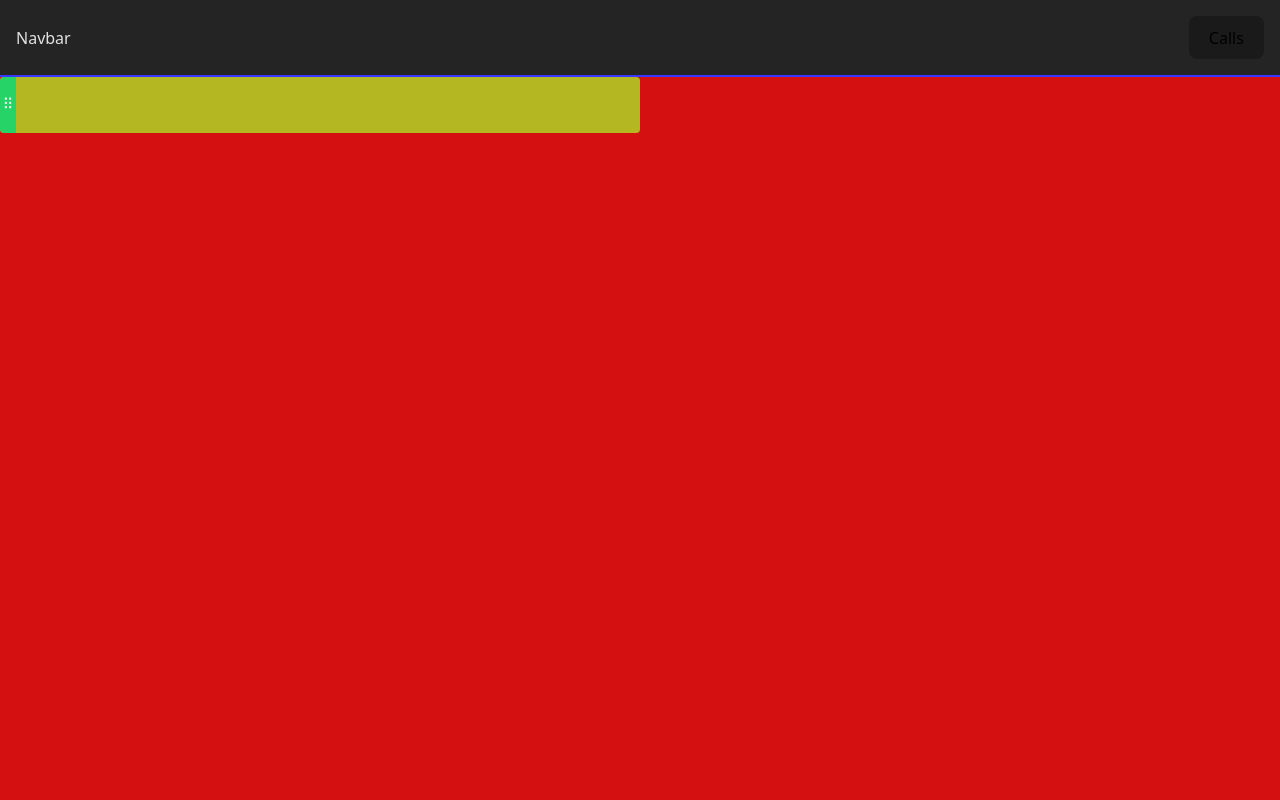
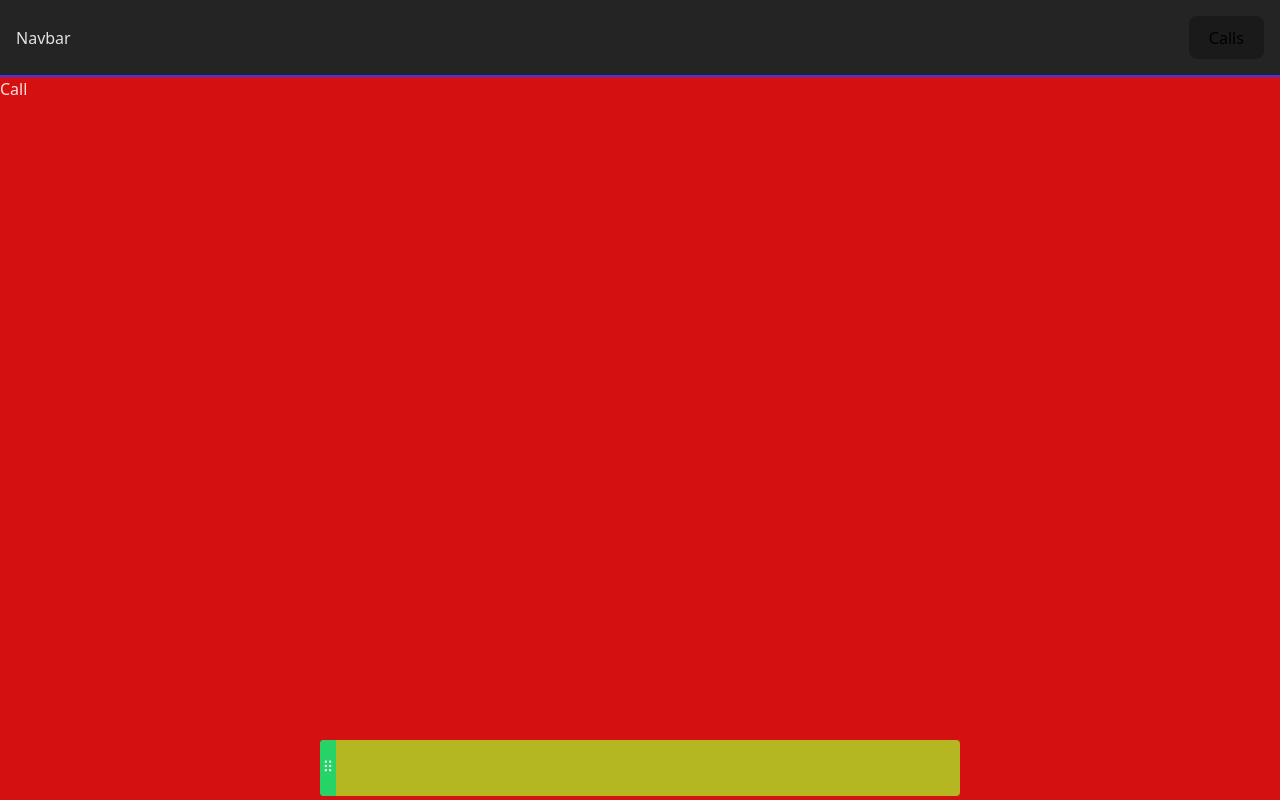
Before and after one commit to filiperak/videoconferenceApp, a React (Vite) app in the folder client/: page /call in a window 1280 px wide. Built offline with nearby package versions, Linux system fonts and the light colour scheme.

Commit message:
toolbar drag feature updated

```diff
--- a/client/src/components/callComponents/Call.module.css
+++ b/client/src/components/callComponents/Call.module.css
@@ -3,5 +3,5 @@
     position: relative;
     width: 100vw;
     max-width: 100vw;
-    overflow-x: hidden;
+    overflow: hidden;
 }
--- a/client/src/components/callComponents/Toolbar.module.css
+++ b/client/src/components/callComponents/Toolbar.module.css
@@ -11,8 +11,8 @@
     /* bottom: 1%;
     left: 50%;
     transform: translateX(-50%); */
-    top: 0;
-    left: 0;
+    /* top: 0;
+    left: 0; */
 }
 .toolbarContainer_dragHandle{
     background-color: #25D366;
--- a/client/src/components/callComponents/Toolbar.tsx
+++ b/client/src/components/callComponents/Toolbar.tsx
@@ -3,7 +3,7 @@ import Style from './Toolbar.module.css'
 import { RxDragHandleDots2 } from "react-icons/rx";
 
 interface ToolbarProps{
-    containerRef: React.RefObject<HTMLDivElement>;
+    containerRef: React.RefObject<HTMLDivElement | null>;
 }
 
 const Toolbar:React.FC<ToolbarProps> = ({containerRef}) => {
@@ -22,6 +22,20 @@ const Toolbar:React.FC<ToolbarProps> = ({containerRef}) => {
 
     const box = boxRef.current;
     const container = containerRef.current;
+
+    const containerWidth = container.clientWidth;
+    const containerHeight = container.clientHeight;
+    const boxWidth = box.offsetWidth;
+    const boxHeight = box.offsetHeight;
+
+    const initialX = (containerWidth / 2) - (boxWidth / 2);
+    const initialY = containerHeight - boxHeight - 4;
+
+    box.style.left = `${initialX}px`;
+    box.style.top = `${initialY}px`;
+
+    coords.current.lastX = initialX;
+    coords.current.lastY = initialY;
 
     const onMouseDown = (e: MouseEvent) => {
       isClicked.current = true;
```
